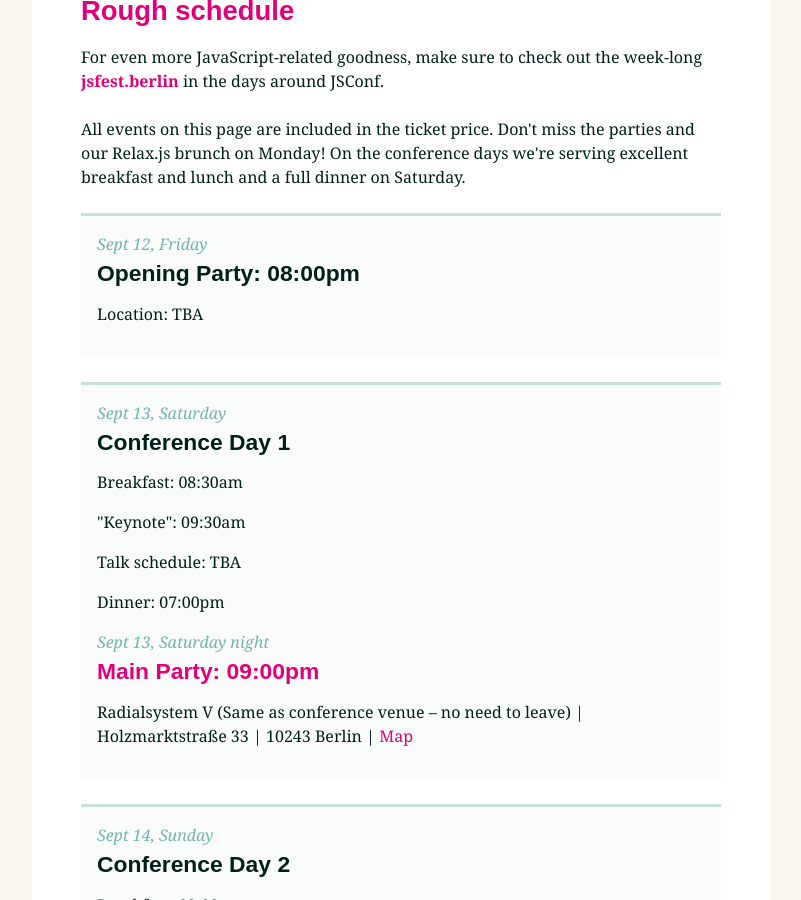
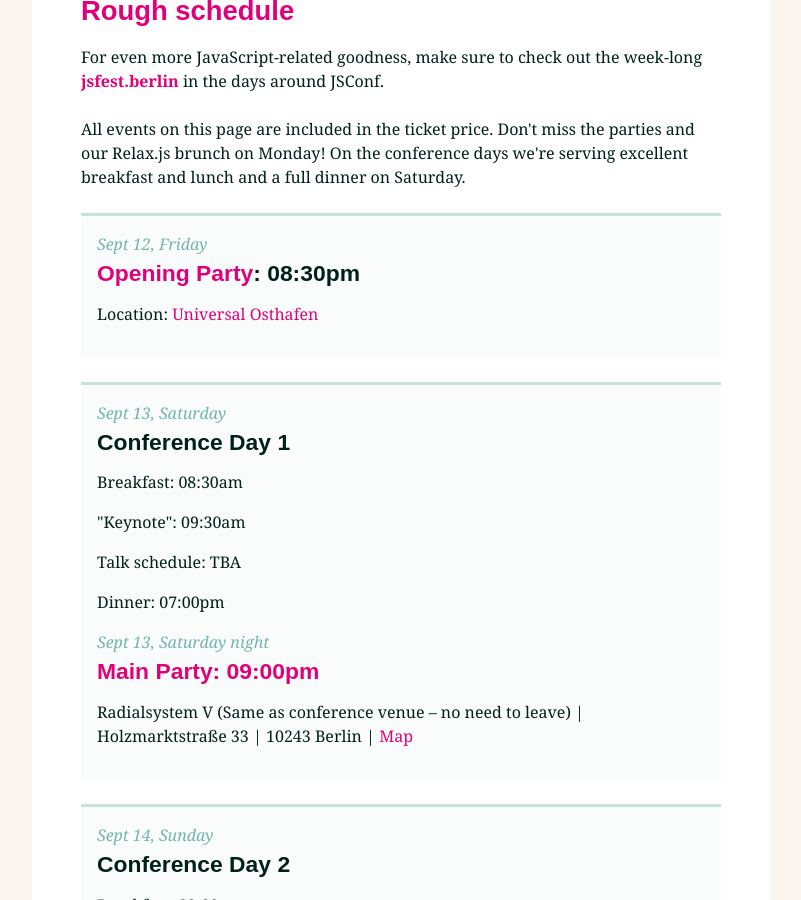
Before and after one commit to jsconf/2014.jsconf.eu, a Jekyll site: the page built from schedule/index.md, in a window 1280 px wide and 900 px high, scrolled down 617 px. Shown: the whole window, without its empty margins (239-1040 px from the left). Built offline with Jekyll 4.4.1, drawn with Linux system fonts in a browser that asks for light colours; nearby versions of some CDN libraries; comment, search, counter and statistics services are not loaded.

Commit message:
MOah Links

```diff
--- a/_includes/schedule.md
+++ b/_includes/schedule.md
@@ -10,8 +10,8 @@
 <ul class="schedule_list">
   <li>
     <i>Sept 12, Friday</i>
-    <h4>Opening Party: 08:00pm</h4>
-    <p>Location: TBA</p>
+    <h4><a href="/news/2014/09/09/friday-night-party.html">Opening Party</a>: 08:30pm</h4>
+    <p>Location: <a href="https://www.google.com/maps/dir/Radialsystem+V,+Holzmarktstra%C3%9Fe+33,+10243+Berlin,+Germany/Stralauer+Allee+1,+10245+Berlin,+Germany/@52.5058187,13.4308888,15z/data=!3m1!4b1!4m14!4m13!1m5!1m1!1s0x47a84e3900263f87:0xf3893f5141a5c0fc!2m2!1d13.428635!2d52.510387!1m5!1m1!1s0x416523a2b6eb3025:0x1d1d6f66f67791ca!2m2!1d13.447214!2d52.502298!3e2">Universal Osthafen</a></p>
   </li>
   <li>
     <i>Sept 13, Saturday</i>
```
Also changed, not shown: _posts/2014-09-09-friday-night-party.md (+2 -0 lines).
